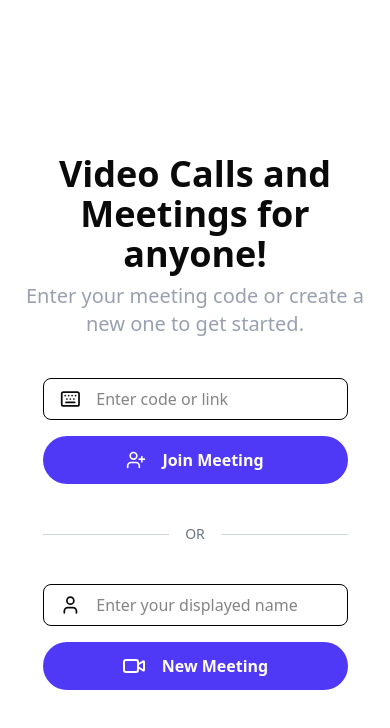
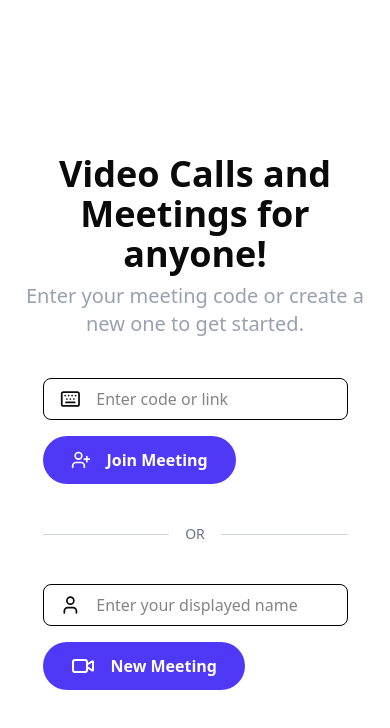
Before and after one commit to Faruk314/VideoRoom, a React (Vite) app in the folder frontend/: page / in a window 390 px wide. Shown: the top 728 px of the page. Built offline with nearby package versions, Linux system fonts and the light colour scheme; no server answers.

Commit message:
Changed styles of primary btn and input

```diff
--- a/frontend/src/components/buttons/PrimaryBtn.tsx
+++ b/frontend/src/components/buttons/PrimaryBtn.tsx
@@ -9,7 +9,7 @@ export function PrimaryBtn({ icon, className, children, ...props }: Props) {
   return (
     <button
       className={cn(
-        "bg-indigo-600 font-semibold hover:bg-indigo-500 duration-200 text-white rounded-full px-7 py-3 flex items-center justify-center space-x-4 cursor-pointer",
+        "bg-indigo-600 w-max font-semibold hover:bg-indigo-500 duration-200 text-white rounded-full px-7 py-3 flex items-center justify-center space-x-4 cursor-pointer",
         className
       )}
       {...props}
--- a/frontend/src/components/buttons/PrimaryInput.tsx
+++ b/frontend/src/components/buttons/PrimaryInput.tsx
@@ -16,12 +16,12 @@ export function PrimaryInput({
   return (
     <div
       className={cn(
-        "flex space-x-4 items-center border border-black rounded-md px-4 focus-within:outline focus-within:outline-2 focus-within:outline-indigo-500",
+        "flex space-x-4 items-center border border-black rounded-md px-4 py-2 md:py-3 focus-within:outline focus-within:outline-2 focus-within:outline-indigo-500",
         wrapperClassName
       )}
     >
       {icon}
-      <input className={cn("outline-none w-full py-2", className)} {...props} />
+      <input className={cn("outline-none w-full", className)} {...props} />
     </div>
   );
 }
```
